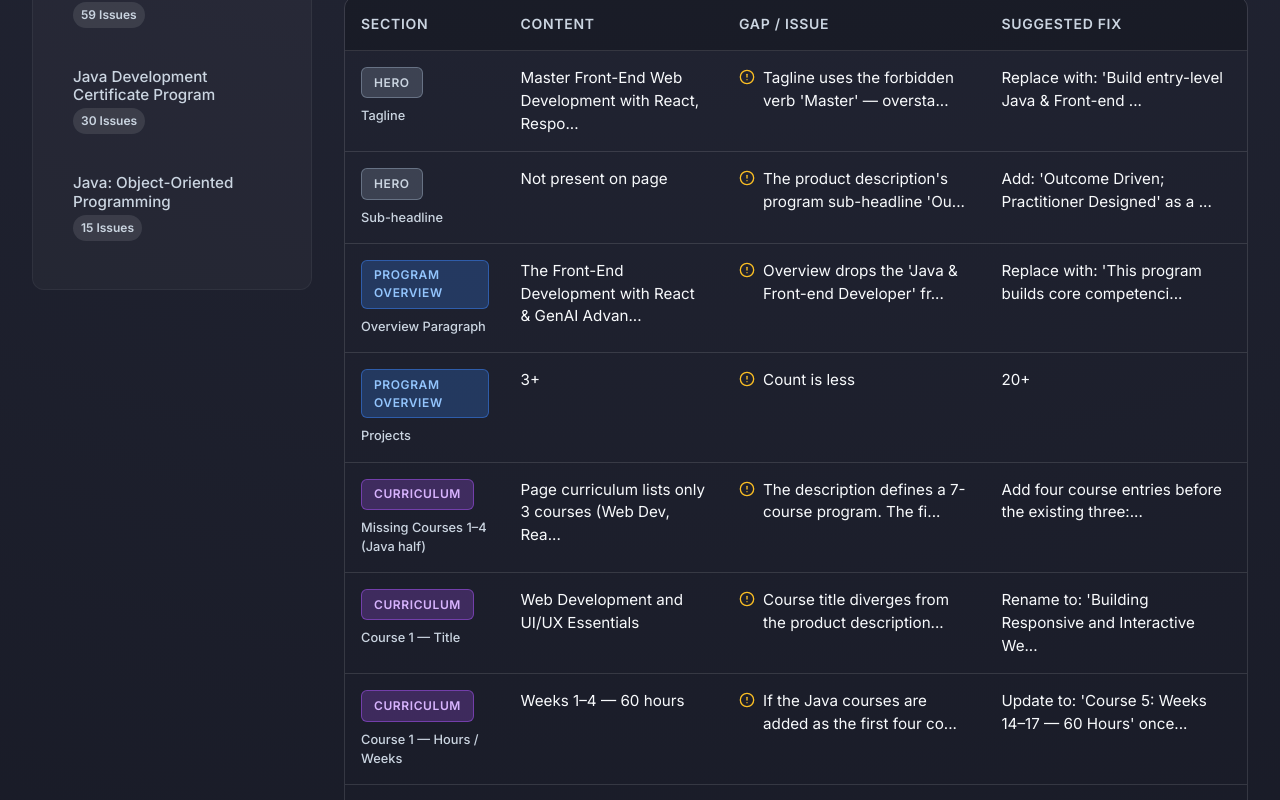
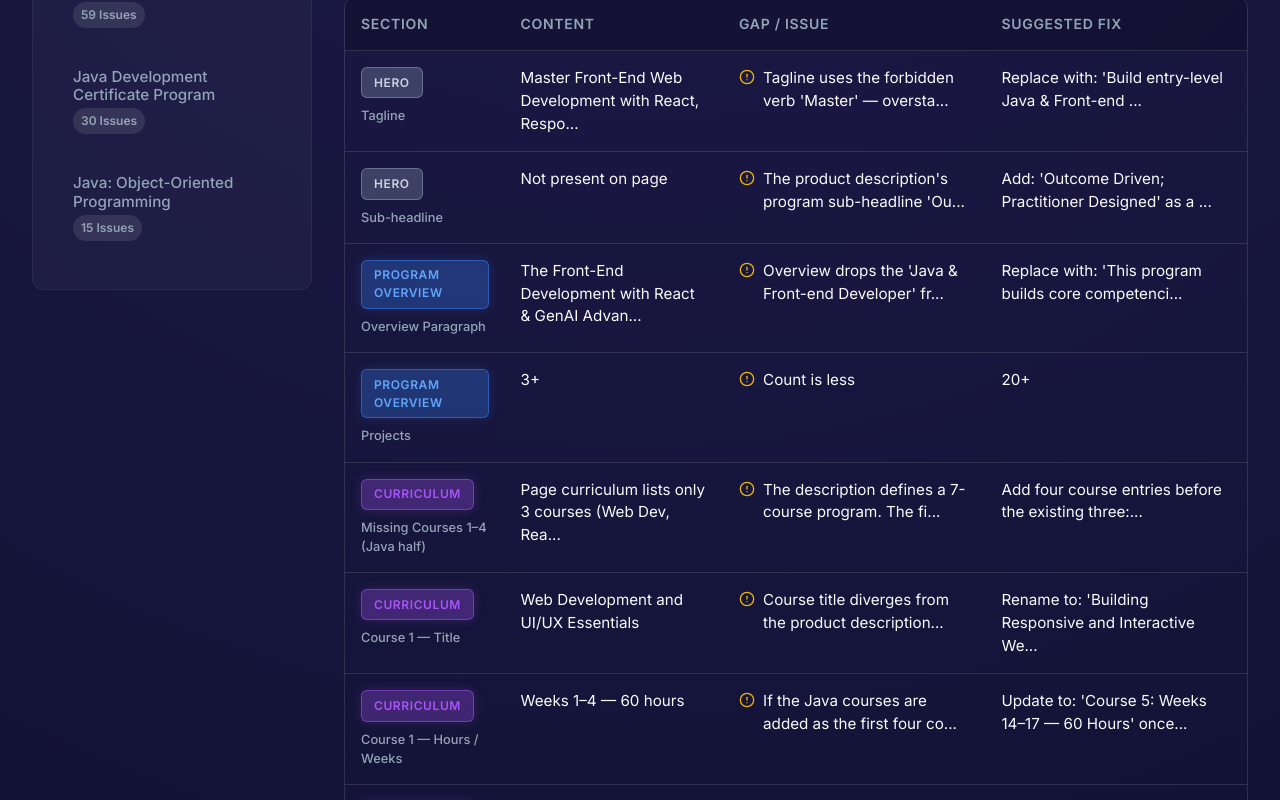
Before and after one commit to NanditaVora/website-feedback-dashboard, a React (Vite) app: page / in a window 1280 px wide. Both pictures are taken after a click on the element 328 px from the left and 1005 px from the top of the page. Shown: the part 527-1327 px from the top of the page. Built offline with nearby package versions, Linux system fonts and the light colour scheme.

Commit message:
style: Vibrancy update for the color palette

```diff
--- a/src/components/Landing.jsx
+++ b/src/components/Landing.jsx
@@ -26,7 +26,7 @@
     .sort((a, b) => b.value - a.value);
 
   // Modern vibrant colors for the bars and pie slices
-  const colors = ['#6366f1', '#8b5cf6', '#ec4899', '#f43f5e', '#f59e0b', '#10b981', '#3b82f6', '#14b8a6', '#84cc16'];
+  const colors = ['#8b5cf6', '#ec4899', '#3b82f6', '#10b981', '#f59e0b', '#ef4444', '#06b6d4', '#d946ef', '#84cc16'];
 
   return (
     <div className="container animate-fade-in" style={{ padding: '2rem 2rem 4rem 2rem' }}>
--- a/src/index.css
+++ b/src/index.css
@@ -1,16 +1,16 @@
 :root {
-  --bg-color: #0f111a;
-  --bg-gradient: radial-gradient(circle at 50% -20%, #2a2d3e 0%, #0f111a 80%);
+  --bg-color: #020617;
+  --bg-gradient: radial-gradient(circle at 50% 0%, #1e1b4b 0%, #020617 100%);
   --text-primary: #f8fafc;
-  --text-secondary: #cbd5e1;
-  --accent-color: #818cf8;
-  --accent-hover: #a5b4fc;
-  --glass-bg: rgba(30, 33, 43, 0.6);
+  --text-secondary: #94a3b8;
+  --accent-color: #8b5cf6;
+  --accent-hover: #a78bfa;
+  --glass-bg: rgba(15, 23, 42, 0.7);
   --glass-border: rgba(255, 255, 255, 0.12);
-  --card-shadow: 0 8px 32px 0 rgba(0, 0, 0, 0.37);
-  --success: #34d399;
-  --warning: #fbbf24;
-  --danger: #f87171;
+  --card-shadow: 0 25px 50px -12px rgba(0, 0, 0, 0.5);
+  --success: #22c55e;
+  --warning: #eab308;
+  --danger: #f43f5e;
 }
 
 :root[data-theme='light'] {
@@ -179,12 +179,12 @@
   text-transform: uppercase;
 }
 
-.tag-blue { background: rgba(59, 130, 246, 0.25); color: #93c5fd; border: 1px solid rgba(59, 130, 246, 0.5); }
-.tag-purple { background: rgba(168, 85, 247, 0.25); color: #d8b4fe; border: 1px solid rgba(168, 85, 247, 0.5); }
-.tag-pink { background: rgba(236, 72, 153, 0.25); color: #f9a8d4; border: 1px solid rgba(236, 72, 153, 0.5); }
-.tag-green { background: rgba(16, 185, 129, 0.25); color: #6ee7b7; border: 1px solid rgba(16, 185, 129, 0.5); }
-.tag-orange { background: rgba(249, 115, 22, 0.25); color: #fdba74; border: 1px solid rgba(249, 115, 22, 0.5); }
-.tag-default { background: rgba(148, 163, 184, 0.25); color: #cbd5e1; border: 1px solid rgba(148, 163, 184, 0.5); }
+.tag-blue { background: rgba(59, 130, 246, 0.3); color: #60a5fa; border: 1px solid rgba(59, 130, 246, 0.5); box-shadow: 0 0 12px rgba(59, 130, 246, 0.2); }
+.tag-purple { background: rgba(168, 85, 247, 0.3); color: #a855f7; border: 1px solid rgba(168, 85, 247, 0.5); box-shadow: 0 0 12px rgba(168, 85, 247, 0.2); }
+.tag-pink { background: rgba(236, 72, 153, 0.3); color: #f472b6; border: 1px solid rgba(236, 72, 153, 0.5); box-shadow: 0 0 12px rgba(236, 72, 153, 0.2); }
+.tag-green { background: rgba(16, 185, 129, 0.3); color: #34d399; border: 1px solid rgba(16, 185, 129, 0.5); box-shadow: 0 0 12px rgba(16, 185, 129, 0.2); }
+.tag-orange { background: rgba(249, 115, 22, 0.3); color: #fb923c; border: 1px solid rgba(249, 115, 22, 0.5); box-shadow: 0 0 12px rgba(249, 115, 22, 0.2); }
+.tag-default { background: rgba(148, 163, 184, 0.3); color: #cbd5e1; border: 1px solid rgba(148, 163, 184, 0.5); }
 
 :root[data-theme='light'] .tag-blue { color: #2563eb; }
 :root[data-theme='light'] .tag-purple { color: #9333ea; }
```
